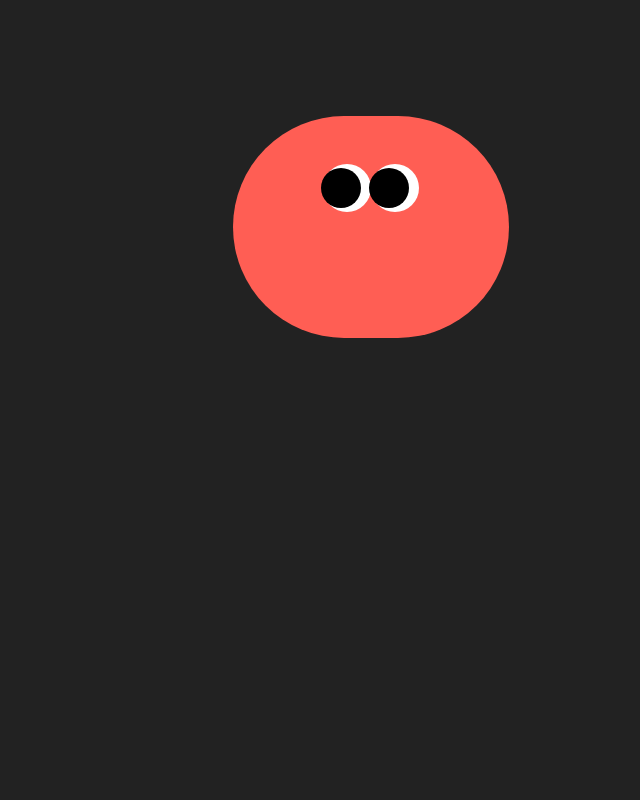
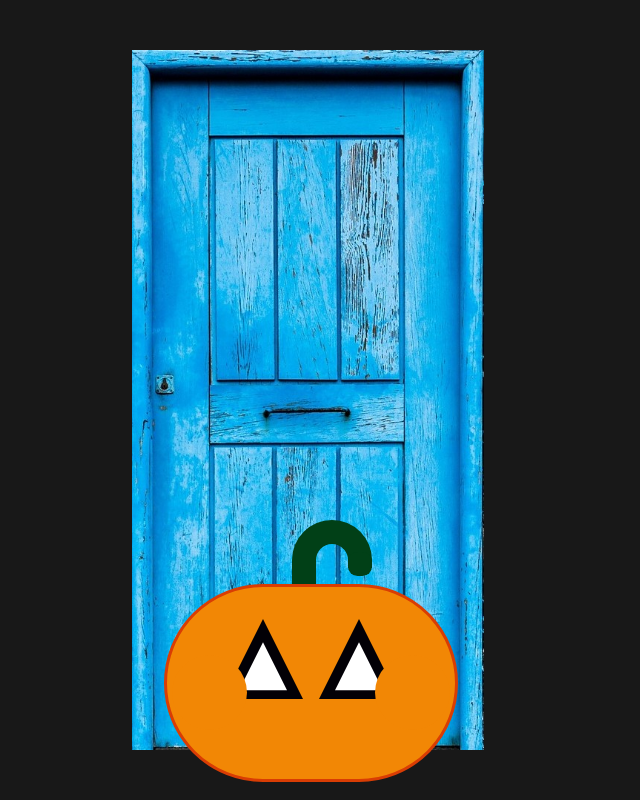
Before and after one commit to chrobles9/HalloweenCodepenWK1, a plain HTML site: page index.html in a window 1280 px wide. Shown: the whole page, without its empty margins (332-972 px from the left). Drawn offline with Linux system fonts and the light colour scheme.

Commit message:
Pumpkin sytyles updated. Door background added.

```diff
--- a/index.html
+++ b/index.html
@@ -12,22 +12,26 @@
   <main>
 
     <!-- General Container -->
-  <div class="canvas">
+    <div class="door">
 
       <!--Todo: Pumpkin shape with shadow -->
       <!-- Pumpkin Container  -->
-    <div class="pumpkinContain">
+      <div class="pumpkinSize">
 
         <!-- Pumpkin Top  -->
-      <div class="pumpkinStalk"></div>
+        <div class="pumpkinStem"></div>
         <div class="pumpkinLeaf"></div>
 
         <!-- Pumpkin Body  -->
         <div class="pumpkinBody">
-        <div class="pumpkinEye"></div>
-        <div class="pumpkinEye"></div>
+          <span class="pumpkinEye"></span>
+          <span class="pumpkinEye eyeSpread"></span>
         </div>
+        <!-- TODO: Add Pumpkin Mouth -->
 
+
+        <!-- TODO: Add Cat shape -->
+        <!-- TODO: Add Bat shape  -->
       </div>
 
 
--- a/styles.css
+++ b/styles.css
@@ -1,67 +1,67 @@
 /* *{
-  border: 5px red solid;
+  border: 1px red solid;
 } */
-
-/* $black-russian: #080017;
-$bright-sun: #ffd239;
-$bright-sun-2: #fed339;
-$koromiko: #ffc564;
-$lavender-rose: #f986e1;
-$persimmon: #ff5e54;
-$radical-red: #ff385f;
-$red-orange: #fc4235;
-$ripe-plum: #31005b;
-$texas-rose: #ffac50;
-$tolopea: #24003e;
-$white: #ffffff;
-
-$font-size: 10px; */
+:root{
+  --canvas-Background: #181818;
+  --black: #020006;
+  --yellow: #ffd239;
+  --orange: #F28705;
+  --orange-shadow: #F25C05;
 
 
+  --orange-border: #D93D04;
+
+
+  --red-orange: #fc4235;
+  --white: #ffffff;
+  --green: #014017;
+  --font-size: 10px;
+
+}
+
 body {
-  background-color: rgb(34, 34, 34);
+  background-color: var(--canvas-Background);
   display: grid;
   height: 100vh;
-  margin: 0;
+  margin: 0 auto;
   place-items: center center;
 }
 
 
-
-.canvas {
-  /* font-size: $font-size; */
+/********** Door *********/
+.door {
+  /* font-size: var(--font-size); */
   position: relative;
-  left: -1.5em;
-  /* display: flex; */
-  /* align-items: flex-end; */
+  display: flex;
+  align-items: flex-end;
   width: max-content;
-  height: 35.5em;
+  padding: 2em 2em 0 2em;
+  height: 45em;
   z-index: 0;
-
-
-
-   /* line */
-  &::after {
-    content: "";
-    position: absolute;
-    left: -7.1875em;
-    width: 140%;
-    height: 0.5em;
-    border-radius: 0.5em;
-    /* background-color: $tolopea; */
-    z-index: 2;
-  }
+  background-image: url("door.jpg");
+  background-position: center;
+  background-size: contain;
+  background-repeat: no-repeat;
+  /* Pumpkin Shadow */
+    /* &::after {
+      content: "";
+      position: absolute;
+      width: 70%;
+      height: 0.8em;
+      left: 3.3em;
+      border-radius: 0.5em;
+      background-color: var(--black);
+      z-index: 2;
+    } */
 }
 
-/* Pumpkin Container  */
-.pumpkinContain {
-  /* position: relative; */
-  width: 17.25em;
-  height: 13.875em;
-  margin-left: 10.8125em;
-  /* z-index: 1; */
+/********* Pumpkin Container  *********/
+.pumpkinSize {
+  position: relative;
+  width: 18em;
+  height: 12em;
+  z-index: 1;
 }
-
 /* Pumpkin body shape  */
 .pumpkinBody {
   position: relative;
@@ -69,53 +69,88 @@ body {
   justify-content: center;
   width: inherit;
   height: inherit;
-
-  background-color: #ff5e54;
+  background-color: var(--orange);
   border-radius: 13.875em;
+  border: 3px solid var(--orange-border);
   /* box-shadow: -3.875em 0 #fc4235 3.875em 0 #ffc564; */
 }
-
-/* Pumpkin Eye */
+/********* Pumpkin Eyes *********/
 .pumpkinEye {
   display: block;
   position: relative;
-  top: 3em;
-  width: 3em;
-  height: 3em;
-  border-radius: 50%;
-  background-color: white;
-
-
-
+  top: 2em;
+  /* triangles */
+  width: 0;
+  height: 0;
+  border-left: 2.5em solid transparent;
+  border-right: 2.5em solid transparent;
+  border-bottom: 5em solid var(--black);
 /* Eye Pupil Shapes */
   &::before {
     content: "";
     position: absolute;
-    right: 0.625em;
-    top: 50%;
-    transform: translateY(-50%);
-    width: 2.5em;
-    height: 2.5em;
-    border-radius: 50%;
-    background-color: #000;
+    top: 2.5em;
+    right: -1.5em;
+    transform: translateY(-35%);
+    width: 0;
+    height: 0;
+    border-left: 1.5em solid transparent;
+    border-right: 1.5em solid transparent;
+    border-bottom: 3em solid var(--white);
   }
-
-  /* Cheek Over Eye shapes */
-  /* &::after {
+  /* Cheek shapes */
+  &::after {
     content: "";
     position: absolute;
     top: 2.25em;
-    right: 1.25em;
+    right: 1em;
     width: 4.6875em;
     height: 4.6875em;
     border-radius: 50%;
-    background-color: #ff5e54;
-  } */
+    background-color: var(--orange);
+  }
+}
+.eyeSpread {
+  /* Gap between eyes */
+  margin-left: 1em;
+  /* Gap between cheeks  */
+  transform: scaleX(-1);
+}
 
+/********* Pumpkin Stem  *********/
+.pumpkinStem{
+/* Stem Curved portion  */
+  position: absolute;
+  top: -4em;
+  left: 8em;
+  width: 5em;
+  height: 3em;
+  border-radius: 4em 4em 0 0;
+  color: var(--green);
+  border: 1.5em solid;
+  border-bottom: 0;
+  box-sizing: border-box;
+/* Stem Tip End  */
+  &::before {
+    content: "";
+    position: absolute;
+    bottom: -0.5em;
+    right: -1.5em;
+    width: 1.5em;
+    height: 1.5em;
+    border-radius: 40%;
+    background-color: currentColor;
+  }
+/* Stem straight section  */
+  &::after {
+    content: "";
+    position: absolute;
+    width: 1.5em;
+    height: 3em;
+    right: 2em;
+    top: 1em;
+    background-color: currentColor;
+  }
+}
 
-
-
-
-
-
-}
+/********** Pumpkin Mouth  **********/
```
Also changed, not shown: door.jpg (added). Lines whose indentation alone changed are shown as unchanged.
